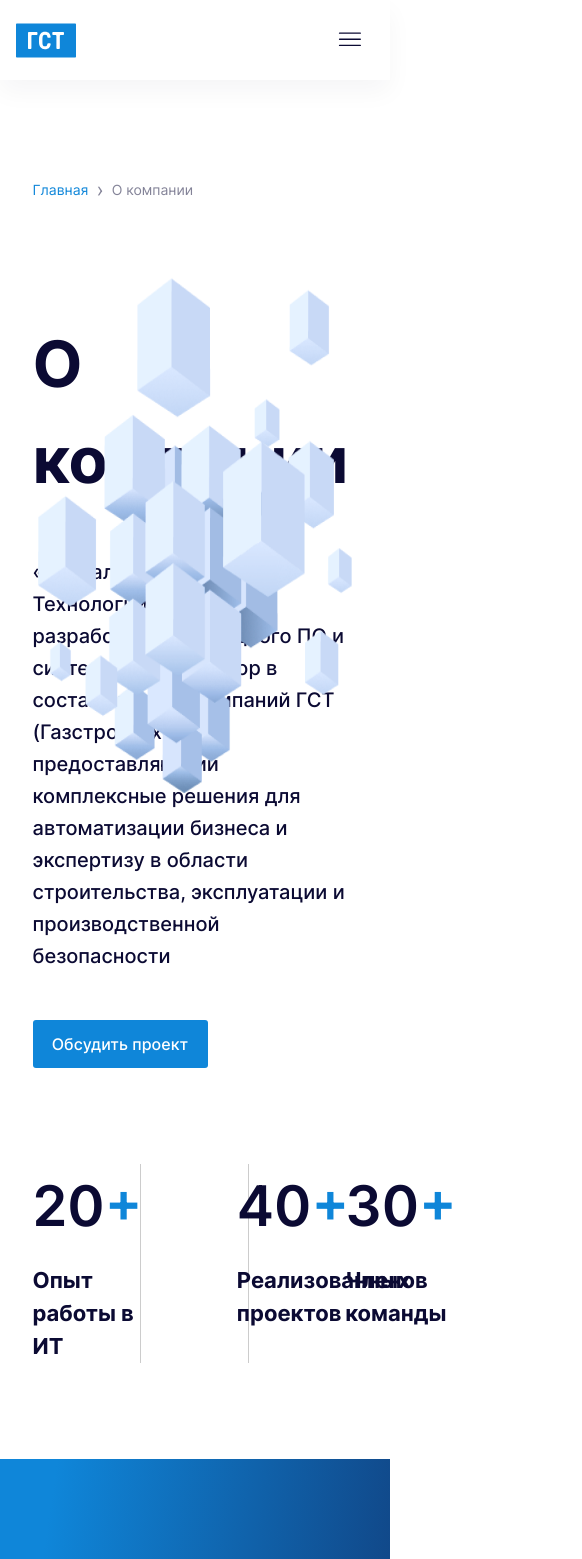
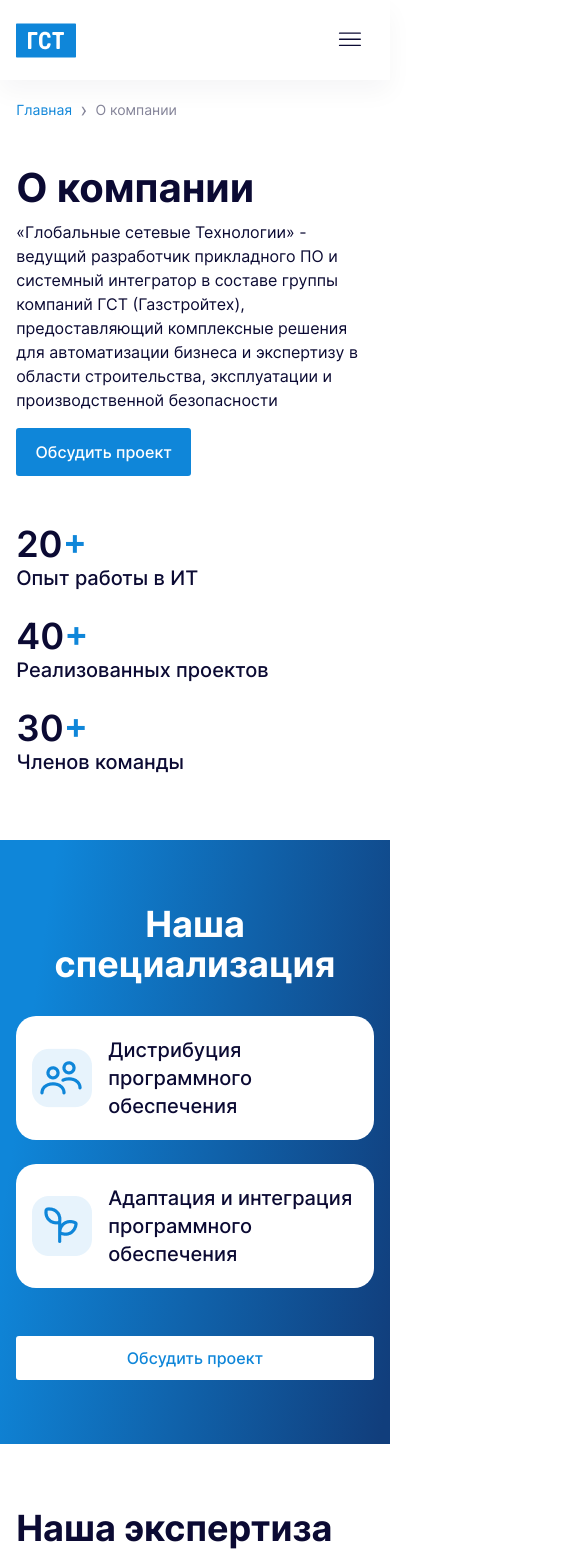
Before and after one commit to VladimirEscolta/GST, a React (Create React App) app: page /about in a window 390 px wide. Shown: the top 1559 px of the page, 582 px wide, since content can reach past the window. Built offline with nearby package versions, Linux system fonts and the light colour scheme.

Commit message:
fix footer and other errors

```diff
--- a/src/App.js
+++ b/src/App.js
@@ -13,6 +13,7 @@ import AksiomaElectric from "./pages/AksiomaElectric";
 import Cobra from "./pages/Cobra";
 import CobraModules from "./pages/CobraModules";
 import CobraModulesDescription from "./pages/CobraModulesDescription";
+import Contacts from "./pages/Contacts";
 
 function App() {
 
@@ -31,6 +32,7 @@ function App() {
         <Route path="/cobra/modules" element={<CobraModules/>}/>
         <Route path="/cobra/modules/description" element={<CobraModulesDescription/>}/>
         <Route path="/about" element={<About/>}/>
+        <Route path="/contacts" element={<Contacts/>}/>
       </Routes>
       <Footer/>
     </>
--- a/src/components/Footer/ui/MapBlock.jsx
+++ b/src/components/Footer/ui/MapBlock.jsx
@@ -1,13 +1,19 @@
 import React from 'react';
 import {EnvelopeIcon, GpsIcon, PhoneIcon} from "../../../assets/icons";
+import {useLocation} from "react-router-dom";
 
 const MapBlock = () => {
+
+  const location = useLocation().pathname;
+  const pathname = location.split('/');
+  const page = pathname[pathname.length - 1];
+
   return (
     <div className="bg-white">
       <div className="w-11/12 sm:w-10/12 mx-auto py-16 sm:py-24">
         <div className="flex flex-col">
-          <p className="text-4xl lg:text-5xl font-bold">Свяжитесь с нами</p>
-          <p className="mt-4 lg:mt-6">Мы поможем вам с потребностями в системной интеграции.</p>
+          <p className="text-4xl lg:text-5xl font-bold">{page === 'contacts' ? 'Контакты' : 'Свяжитесь с нами'}</p>
+          <p className="mt-4 lg:mt-6">{page !== 'contacts' && 'Мы поможем вам с потребностями в системной интеграции.'}</p>
         </div>
         <div className="flex flex-col lg:flex-row mt-6 lg:mt-20">
           <div className="flex flex-col w-full lg:w-[400px]">
--- a/src/pages/About/index.jsx
+++ b/src/pages/About/index.jsx
@@ -30,7 +30,7 @@ const Index = () => {
     <>
       <CompanyBlock/>
       <SpecializationBlock/>
-      <GridBlock data={dataExpertise} align={'center'} className={'h-60 sm:h-80 justify-center'} width={''} size={'sm'} colorIcon={'text-gst-main'}/>
+      <GridBlock data={dataExpertise} align={'center'} className={'h-52 sm:h-80 justify-center'} size={'sm'} width={'w-60 sm:w-80'} colorIcon={'text-gst-main'}/>
       <DiscussBlock/>
     </>
   );
--- a/src/pages/About/ui/CompanyBlock.jsx
+++ b/src/pages/About/ui/CompanyBlock.jsx
@@ -4,33 +4,35 @@ import Button from "../../../components/Button";
 
 const CompanyBlock = () => {
   return (
-    <div className="flex flex-col w-10/12 mx-auto py-24">
+    <div className="flex flex-col w-11/12 sm:w-10/12 mx-auto pt-4 pb-16 sm:py-24">
       <div className="flex items-center text-sm text-gst-main">
         <a href="/" className="flex items-center mr-2">Главная</a>
         <p className="text-xl mr-2 opacity-50 text-gst-text">›</p>
         <p className="flex items-center opacity-50 text-gst-text">О компании</p>
       </div>
-      <div className="flex flex-col relative mt-16">
-        <img src={FirstRectangleImage} alt="first_rectangle" className='h-[580px] absolute top-0 right-0'/>
-          <p className="font-bold mt-12 text-gst64">О компании</p>
-          <p className="mt-12 text-xl font-medium leading-8 max-w-[600px]">«Глобальные сетевые Технологии» -
+      <div className="flex flex-col relative mt-8 sm:mt-16">
+        <img src={FirstRectangleImage} alt="first_rectangle" className='hidden sm:flex max-w-[50%] max-h-[580px] absolute top-0 right-0'/>
+        <div className="w-full sm:w-1/2">
+          <p className="mt-2 sm:mt-6 font-bold text-gst40 sm:text-gst64 leading-gst48 sm:leading-gst70">О компании</p>
+          <p className="mt-2 sm:mt-12 sm:text-xl sm:font-medium leading-6 sm:leading-8 max-w-[600px]">«Глобальные сетевые Технологии» -
             ведущий разработчик прикладного ПО и системный интегратор в составе группы компаний ГСТ (Газстройтех),
             предоставляющий комплексные решения для автоматизации бизнеса и экспертизу в области строительства,
             эксплуатации и производственной безопасности</p>
-        <Button className="mt-12" color={'main'} children={'Обсудить проект'} href={'/'}/>
+          <Button className="mt-4 sm:mt-12" color={'main'} children={'Обсудить проект'} href={'/'}/>
+        </div>
       </div>
-      <div className="flex mt-24">
-        <div className="flex flex-col w-1/3 border-e border-[#CCCCCC]">
-          <p className="font-semibold text-gst56">20<span className="text-gst-main">+</span></p>
-          <p className="font-bold mt-4 text-gst22">Опыт работы в ИТ</p>
+      <div className="flex flex-wrap mt-12 sm:mt-24">
+        <div className="flex flex-col w-full sm:w-1/3 border-0 sm:border-e border-[#CCCCCC]">
+          <p className="font-semibold text-4xl sm:text-gst56">20<span className="text-gst-main">+</span></p>
+          <p className="font-medium sm:font-bold mt-0 sm:mt-4 text-xl sm:text-gst22">Опыт работы в ИТ</p>
         </div>
-        <div className="flex flex-col w-1/3 ps-24 border-e border-[#CCCCCC]">
-          <p className="font-semibold text-gst56">40<span className="text-gst-main">+</span></p>
-          <p className="font-bold mt-4 text-gst22">Реализованных проектов</p>
+        <div className="mt-6 sm:mt-0 flex flex-col w-full sm:w-1/3 lg:ps-12 2xl:ps-24 border-0 sm:border-e border-[#CCCCCC]">
+          <p className="font-semibold text-4xl sm:text-gst56">40<span className="text-gst-main">+</span></p>
+          <p className="font-medium sm:font-bold mt-0 sm:mt-4 text-xl sm:text-gst22">Реализованных проектов</p>
         </div>
-        <div className="flex flex-col w-1/3 ps-24">
-          <p className="font-semibold text-gst56">30<span className="text-gst-main">+</span></p>
-          <p className="font-bold mt-4 text-gst22">Членов команды</p>
+        <div className="mt-6 sm:mt-0 flex flex-col w-full sm:w-1/3 lg:ps-12 2xl:ps-24">
+          <p className="font-semibold text-4xl sm:text-gst56">30<span className="text-gst-main">+</span></p>
+          <p className="font-medium sm:font-bold mt-0 sm:mt-4 text-xl sm:text-gst22">Членов команды</p>
         </div>
       </div>
     </div>
--- a/src/pages/About/ui/SpecializationBlock.jsx
+++ b/src/pages/About/ui/SpecializationBlock.jsx
@@ -5,24 +5,25 @@ import {Specialization1Image, Specialization2Image} from "../../../assets/images
 const SpecializationBlock = () => {
   return (
     <div className="bg-about-gradient">
-      <div className="data w-10/12 mx-auto py-24 flex flex-col justify-between items-center">
-        <div className="flex items-center justify-between w-full">
-          <div className="text-5xl font-bold text-white">Наша специализация</div>
+      <div className="data w-11/12 sm:w-10/12 mx-auto py-16 sm:py-24 flex flex-col justify-between items-center">
+        <div className="flex flex-col sm:flex-row items-center justify-between w-full">
+          <div className="text-4xl sm:text-5xl font-bold text-white text-center sm:text-left">Наша специализация</div>
           <div>
-            <Button className="" color={'main'} children={'Обсудить проект'} href={'/'}/>
+            <Button className="hidden sm:flex" color={'main'} children={'Обсудить проект'} href={'/'}/>
           </div>
         </div>
-        <div className="grid grid-cols-2 gap-6 mt-16 w-full">
-          <div className="flex items-center bg-white rounded-gst20 py-6">
-            <img src={Specialization1Image} alt="specialization1" className='m-8'/>
-            <p className="text-2xl font-semibold max-w-[400px] leading-gst42">Дистрибуция программного обеспечения</p>
+        <div className="grid grid-cols-1 sm:grid-cols-2 gap-6 mt-8 sm:mt-16 w-full">
+          <div className="flex items-center bg-white rounded-gst20 py-4 sm:py-6">
+            <img src={Specialization1Image} alt="specialization1" className='m-4 sm:m-8'/>
+            <p className="text-xl sm:text-2xl font-medium sm:font-semibold max-w-[400px] sm:leading-gst42 pe-4 sm:pe-0">Дистрибуция программного обеспечения</p>
           </div>
-          <div className="flex items-center bg-white rounded-gst20 py-6">
-            <img src={Specialization2Image} alt="specialization2" className='m-8'/>
-            <p className="text-2xl font-semibold max-w-[400px] leading-gst42">Адаптация и интеграция программного
+          <div className="flex items-center bg-white rounded-gst20 py-4 sm:py-6">
+            <img src={Specialization2Image} alt="specialization2" className='m-4 sm:m-8'/>
+            <p className="text-xl sm:text-2xl font-medium sm:font-semibold max-w-[400px] sm:leading-gst42 pe-4 sm:pe-0">Адаптация и интеграция программного
               обеспечения</p>
           </div>
         </div>
+        <Button className="sm:hidden mt-12 font-medium w-full h-[44px]" size={''} color={'white'} children={'Обсудить проект'} href={'/'}/>
       </div>
     </div>
   );
--- a/src/pages/CobraModulesDescription/ui/DescriptionBlock.jsx
+++ b/src/pages/CobraModulesDescription/ui/DescriptionBlock.jsx
@@ -252,8 +252,8 @@ const DescriptionBlock = () => {
   ]
 
   return (
-    <div className="flex flex-col w-10/12 mx-auto py-24">
-      <div className="flex items-center text-sm text-gst-main">
+    <div className="flex flex-col w-11/12 sm:w-10/12 mx-auto pt-4 pb-16 sm:py-24">
+      <div className="flex flex-wrap items-center text-sm text-gst-main">
         <a href="/" className="flex items-center mr-2">Главная</a>
         <p className="text-xl mr-2">›</p>
         <a href="/cobra" className="flex mr-2">Кобра – автоматизация аэропорта</a>
@@ -263,15 +263,15 @@ const DescriptionBlock = () => {
         <p className="flex items-center opacity-50 text-gst-text">Подробнее</p>
       </div>
         {array.map(item => (
-          <div key={item.name} className="mt-12">
-            <p className="text-5xl font-bold">{item.name}</p>
-            <div className="mt-12 grid grid-cols-2 gap-8">
+          <div key={item.name} className="mt-8 sm:mt-12">
+            <p className="text-4xl sm:text-gst64 leading-gst48 sm:leading-gst70 font-bold">{item.name}</p>
+            <div className="mt-8 sm:mt-12 grid grid-cols-1 sm:grid-cols-2 gap-8">
               {item.data.map(i => (
-                <div key={i.header} className="p-8 flex flex-col rounded-gst20 border shadow-[0_6px_12px_0_#14142B0A]">
-                  <p className="text-2xl font-semibold">{i.header}</p>
+                <div key={i.header} className="p-4 sm:p-8 flex flex-col rounded-gst20 border shadow-[0_6px_12px_0_#14142B0A]">
+                  <p className="text-xl sm:text-2xl font-medium sm:font-semibold">{i.header}</p>
                   <ul className="mt-4 list-disc list-outside pl-5">
                     {i.text.map(text => (
-                      <li key={text} className="text-lg first:mt-0 mt-2">{text}</li>
+                      <li key={text} className="sm:text-lg first:mt-0 mt-2">{text}</li>
                     ))}
                   </ul>
                 </div>
```
